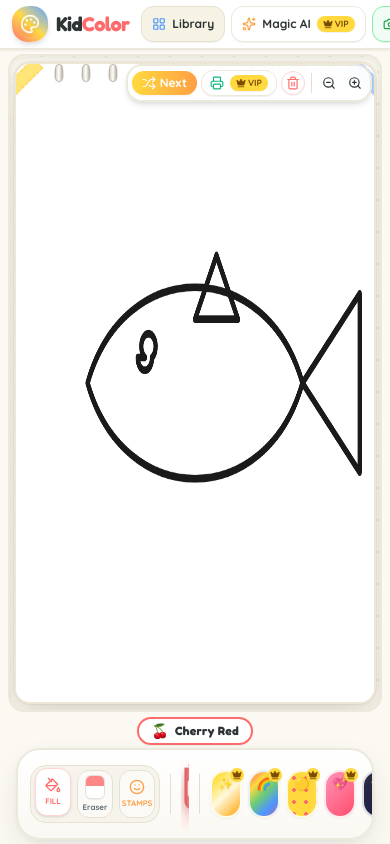
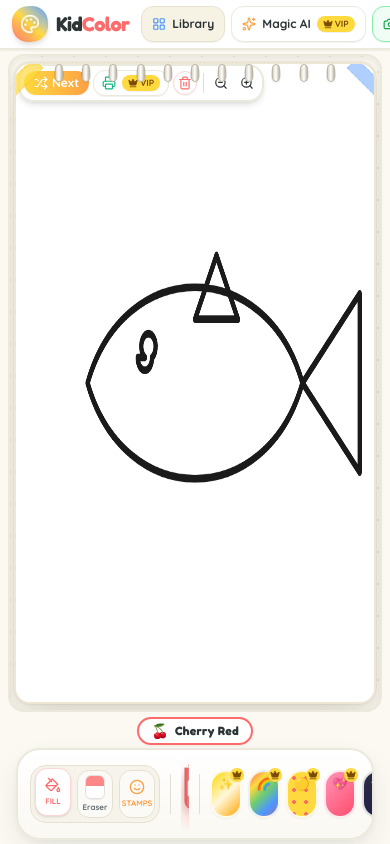
Before and after one commit to Singhak/Kid_Coloring, a React (Vite) app: page / in a window 390 px wide. Built offline with nearby package versions, Linux system fonts and the light colour scheme; no server answers.

Commit message:
fix(ui): resolve canvas overlays and header layering
- Increase header z-index to prevent overlap
- Swap canvas action buttons and badge sides
- Improve login button responsiveness on mobile

```diff
--- a/src/components/AppHeader.tsx
+++ b/src/components/AppHeader.tsx
@@ -131,7 +131,7 @@ const AppHeader: React.FC<AppHeaderProps> = ({
   };
 
   return (
-    <header className="px-3 py-1.5 sm:px-6 sm:py-2 flex items-center justify-between bg-white/95 backdrop-blur-md border-b-2 border-[#EBE8DC] shadow-xs shrink-0 z-30">
+    <header className="relative px-3 py-1.5 sm:px-6 sm:py-2 flex items-center justify-between bg-white/95 backdrop-blur-md border-b-2 border-[#EBE8DC] shadow-xs shrink-0 z-50">
       {/* Brand & Mode Switcher */}
       <div className="flex items-center gap-2 sm:gap-4">
         <button
@@ -475,7 +475,7 @@ const AppHeader: React.FC<AppHeaderProps> = ({
         ) : (
           <button
             onClick={handleLogin}
-            className="btn-bubbly flex items-center gap-1.5 px-3.5 sm:px-4 py-2 bg-[#4D96FF] text-white font-bold rounded-2xl shadow-md hover:bg-[#3B82F6] transition-all active:scale-95 text-xs sm:text-sm ml-1 cursor-pointer"
+            className="btn-bubbly flex items-center gap-1.5 px-3 sm:px-4 py-1.5 sm:py-2 bg-[#4D96FF] text-white font-bold rounded-2xl shadow-md hover:bg-[#3B82F6] transition-all active:scale-95 text-xs sm:text-sm ml-1 cursor-pointer shrink-0"
           >
             <LogIn className="w-4 h-4" />
             <span>Login</span>
--- a/src/components/CanvasArea.tsx
+++ b/src/components/CanvasArea.tsx
@@ -95,7 +95,7 @@ const CanvasArea: React.FC<CanvasAreaProps> = ({
       <div className={`flex-1 relative rounded-2xl sm:rounded-3xl border-2 sm:border-3 border-[#EBE8DC] shadow-inner flex items-center justify-center overflow-hidden group min-h-0 min-w-0 p-1 sm:p-2.5 ${showTemplates ? 'bg-[#F7F5EC]' : 'art-studio-bg'}`}>
         {/* Floating Utility Controls (Print, Reset, Zoom, Next) - Non-intrusive corner dock */}
         {!showTemplates && !isGenerating && (
-          <div className="absolute top-2 sm:top-2.5 right-2 sm:right-2.5 z-30">
+          <div className="absolute top-2 sm:top-2.5 left-2 sm:left-2.5 z-20">
             <CanvasActionButtons
               isPro={isPro}
               isGenerating={isGenerating}
--- a/src/components/DualLayerCanvas.tsx
+++ b/src/components/DualLayerCanvas.tsx
@@ -481,7 +481,7 @@ const DualLayerCanvas: React.FC<DualLayerCanvasProps> = ({
       </div>
 
       {/* Floating Coloring Progress / Encouragement Badge */}
-      <div className="absolute top-4 left-3 z-20 pointer-events-none">
+      <div className="absolute top-4 right-3 z-20 pointer-events-none">
         {isColorByNumber ? (
           <div className="flex items-center gap-1.5 px-2.5 py-1 rounded-full bg-white/90 backdrop-blur-sm border border-[#FFD93D] shadow-xs text-[11px] font-black text-[#7A4B00]">
             <span>🔢</span>
```
